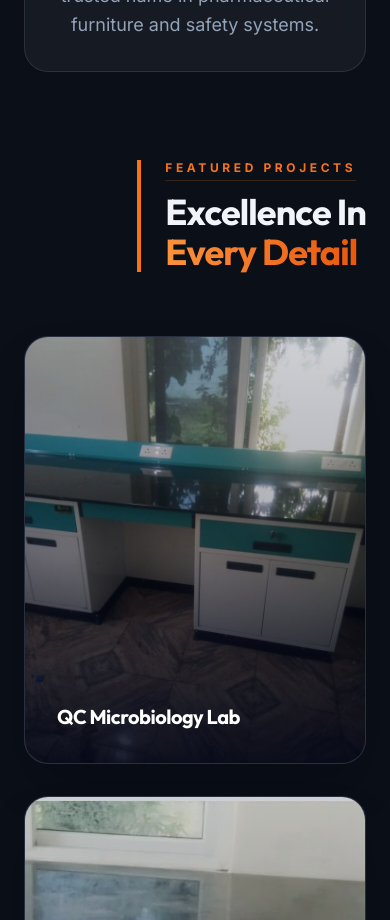
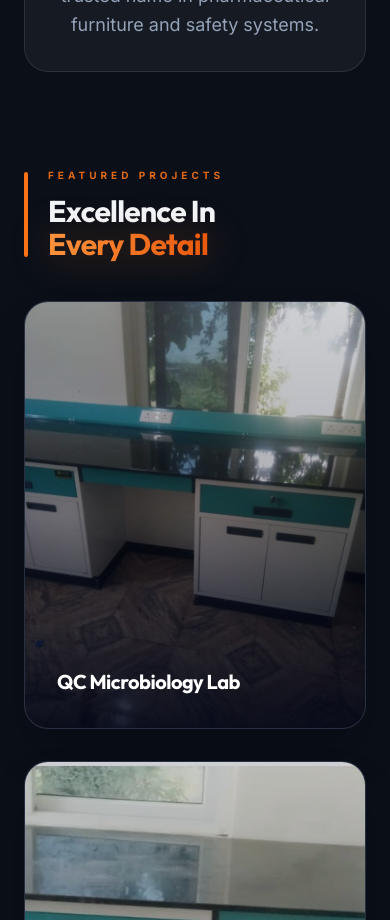
Before and after one commit to CODTECHIT/AIRA, a React (Vite) app: page / in a window 390 px wide. Shown: the part 10060-10980 px from the top of the page. Built offline with nearby package versions, Linux system fonts and the light colour scheme.

Commit message:
Refine WorkSection header alignment and vertical bar for premium mobile look

```diff
--- a/src/components/sections/WorkSection.jsx
+++ b/src/components/sections/WorkSection.jsx
@@ -52,18 +52,33 @@ const WorkSection = ({ showTitle = true, limit = null }) => {
     <section id="work" className="relative bg-[#0a0f18] overflow-hidden">
       <div className="container mx-auto px-6">
         {showTitle && (
-          <header className="flex flex-col md:flex-row justify-between items-end mb-16 gap-6 pt-10">
-            <div className="max-w-2xl text-left border-l-4 border-brand-500 pl-6">
-              <span className="text-brand-500 font-bold text-xs uppercase tracking-[0.3em] block mb-4 underline decoration-brand-500/20 underline-offset-8">Featured Projects</span>
-              <h2 className="text-4xl md:text-6xl font-bold font-display text-slate-100">Excellence In <br /><span className="text-transparent bg-clip-text bg-gradient-to-r from-brand-400 to-brand-600">Every Detail</span></h2>
+          <header className={`flex flex-col md:flex-row justify-between items-start md:items-end gap-6 pt-12 ${limit ? 'mb-10' : 'mb-16'}`}>
+            <div className="max-w-3xl text-left relative pl-6">
+              {/* Vertical Accent Bar */}
+              <div className="absolute left-0 top-1 bottom-1 w-1 bg-brand-500 rounded-full" />
+
+              <span className="text-brand-500 font-bold text-[10px] md:text-xs uppercase tracking-[0.4em] block mb-3 opacity-90">
+                Featured Projects
+              </span>
+
+              <h2 className="text-3xl md:text-5xl lg:text-6xl font-bold font-display text-slate-100 leading-[1.1]">
+                Excellence In <br />
+                <span className="text-transparent bg-clip-text bg-gradient-to-r from-brand-400 to-brand-600 drop-shadow-brand">
+                  Every Detail
+                </span>
+              </h2>
             </div>
+
             {!limit && (
-              <div className="hidden md:block">
-                <p className="text-slate-400 max-w-xs text-sm italic font-light">Showcasing our precision engineering in top-tier pharmaceutical and research facilities across India.</p>
+              <div className="md:max-w-xs border-l border-white/10 pl-6 md:pl-0 md:border-l-0">
+                <p className="text-slate-400 text-sm italic font-light leading-relaxed">
+                  Showcasing our precision engineering in top-tier pharmaceutical and research facilities across India.
+                </p>
               </div>
             )}
           </header>
         )}
+
 
         <div className="grid grid-cols-1 md:grid-cols-2 lg:grid-cols-3 xl:grid-cols-4 gap-8">
           {displayedProjects.map((project, index) => (
```
